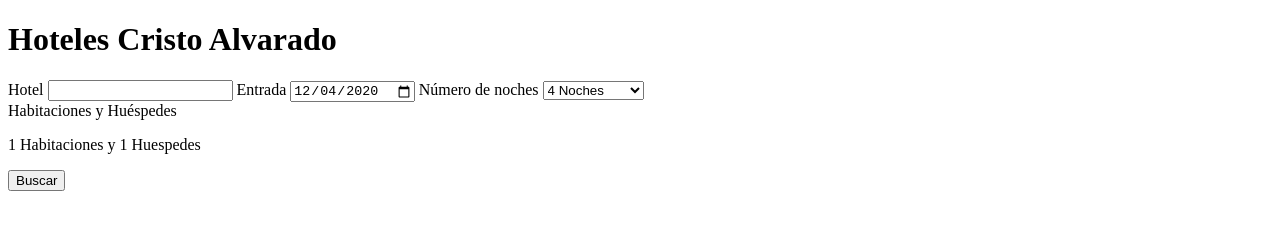
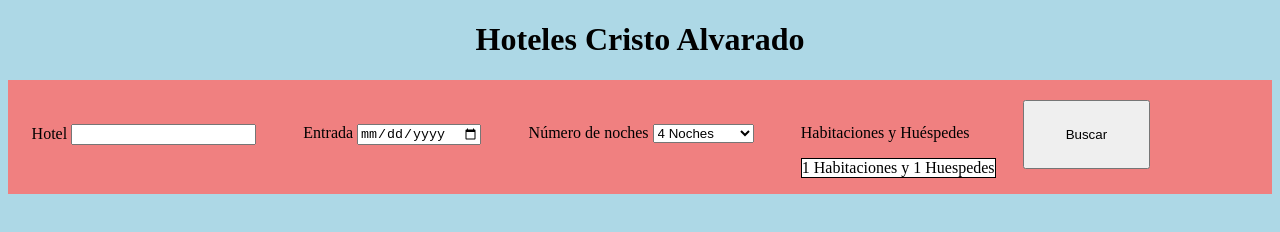
Before and after one commit to cristoay/Hoteles.github.io, a plain HTML site: page index.html in a window 1280 px wide. Drawn offline with Linux system fonts and the light colour scheme.

Commit message:
Se ha añadido estilo

```diff
--- /dev/null
+++ b/css/style.css
@@ -0,0 +1,48 @@
+.text-center{
+    text-align: center;
+}
+
+#formulario form{
+    display: inline-flex;
+    width: 80%;
+    justify-content: space-around;
+}
+#formulario{
+    background-color: lightcoral;
+}
+form > div{
+    display: inline-block;
+    align-items: center;
+    padding-top: 10px;
+
+}
+#boton{
+    display: inline-flex;
+    width: 10%;
+    flex-direction: column;
+    justify-items: center;
+    padding-top: 20px;
+
+}
+#buscar{
+   padding: 25px;
+}
+#ocultar{
+    margin-left: 63%;
+}
+body{
+    background-color: lightblue;
+}
+#habhues{
+    background-color: white;
+    border: solid;
+    border-width: 1px;
+}
+
+#ocultar div{
+    padding: 10px;
+}
+#ocultar{
+    width: 300px;
+    background-color: white;
+}
--- a/index.html
+++ b/index.html
@@ -4,6 +4,7 @@
 <head>
     <meta charset="UTF-8">
     <meta name="viewport" content="width=device-width, initial-scale=1.0">
+    <link rel="stylesheet" type="text/css" href="./css/style.css">
     <title>Document</title>
 </head>
 
@@ -11,27 +12,37 @@
     <h1 class="text-center">Hoteles Cristo Alvarado</h1>
     <div id="formulario">
         <form>
-            <label for="hotel">Hotel</label>
+            <div id ="texto">
+                <label for="hotel">Hotel</label>
             <input type="text" id="hotel">
-            <label for="fecha">Entrada</label>
-            <input type="date" id="fecha">
-            <label for="noches">Número de noches</label>
-            <select id="noches"></select>
+            </div>
+            <div id="fecha">
+                <label for="fecha">Entrada</label>
+                <input type="date" id="fecha">
+            </div>
+            <div id="boxnoches">
+                <label for="noches">Número de noches</label>
+                <select id="noches"></select>
+            </div>
+
             <div id="contenedor">
                 <label for="habhues">Habitaciones y Huéspedes</label>
                 <p id="habhues"></p>
-                <div id="ocultar">
-                    <div id="habitaciones">
 
-                    </div>
-                </div>
 
             </div>
 
         </form>
+        <div id="boton">
+            <button type="submit" id="buscar">Buscar</button>
+        </div>
 
     </div>
-    <button type="submit" id="buscar">Buscar</button>
+    <div id="ocultar">
+        <div id="habitaciones">
+
+        </div>
+    </div>
 </body>
 <script src="/js/javascript.js"></script>
 
```
